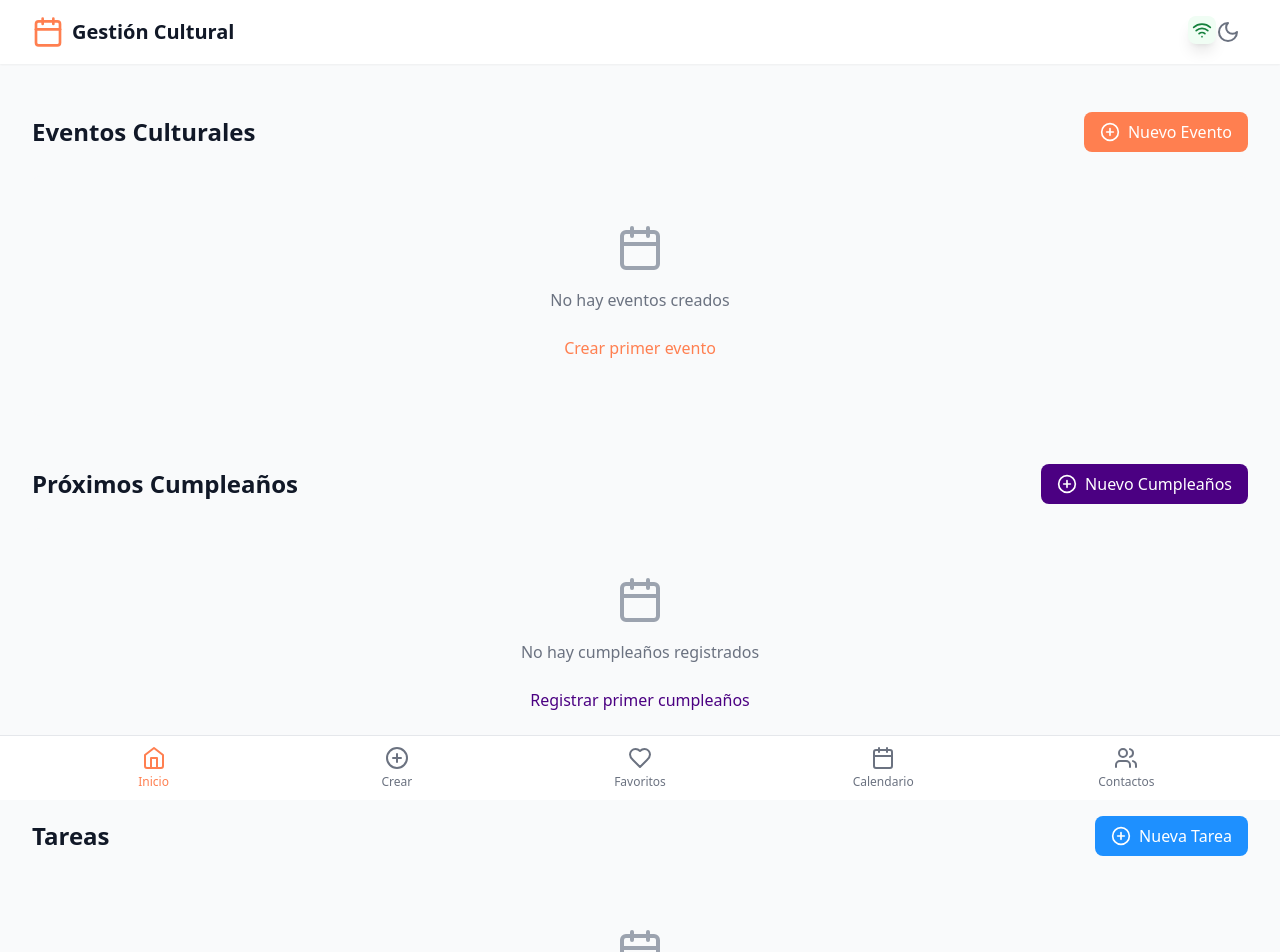
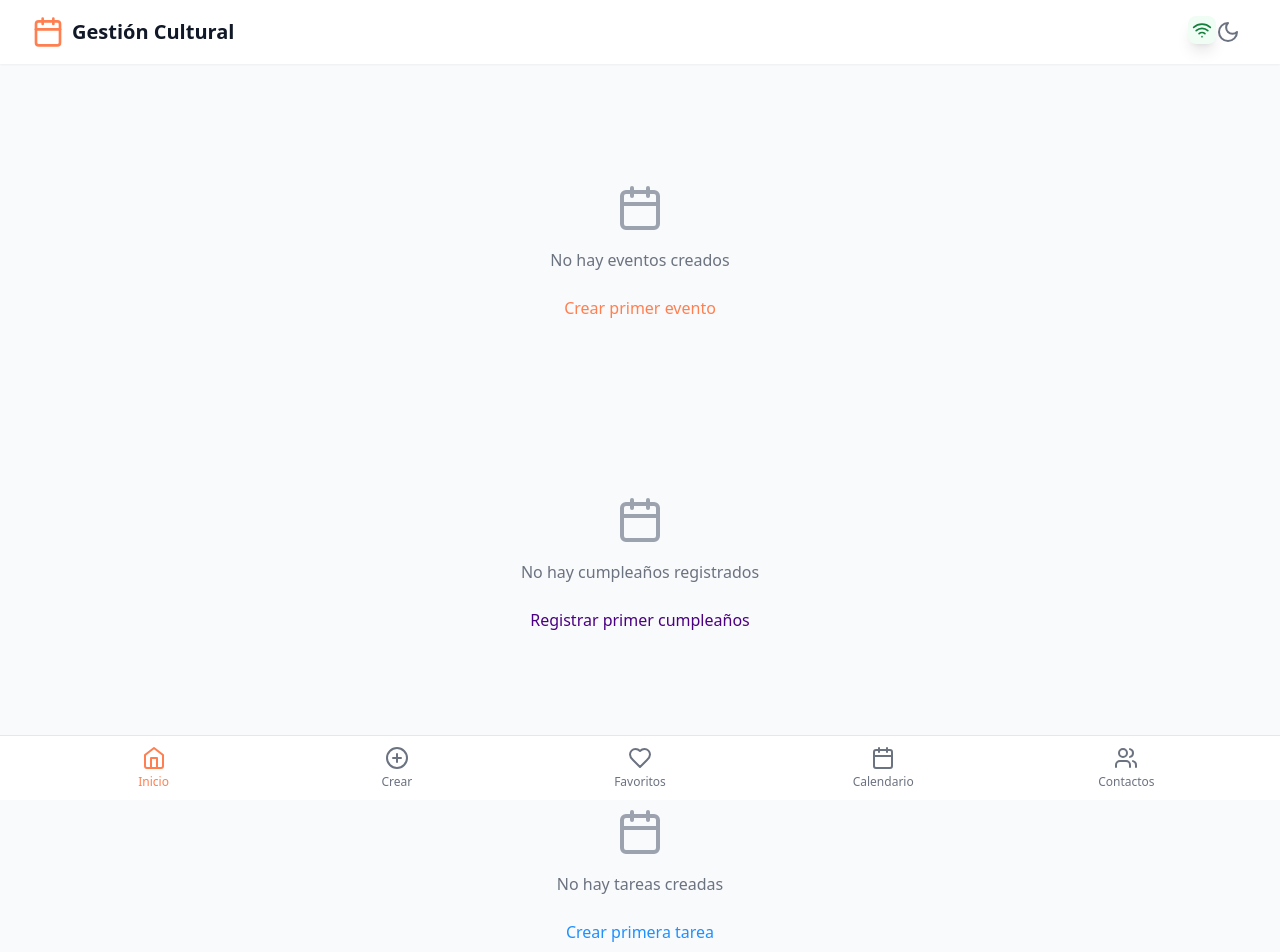
Before and after one commit to radiolibrevientosur/miagendad2, a React (Vite) app: page / in a window 1280 px wide. Shown: the top 952 px of the page. Built offline with nearby package versions, Linux system fonts and the light colour scheme.

Commit message:
Update App.tsx

```diff
--- a/src/App.tsx
+++ b/src/App.tsx
@@ -32,14 +32,6 @@ function Dashboard() {
           {/* Eventos Culturales */}
           <section>
             <div className="flex justify-between items-center mb-6">
-              <h2 className="text-2xl font-bold text-gray-900 dark:text-white">Eventos Culturales</h2>
-              <button
-                onClick={() => setEditingEvent(null)}
-                className="px-4 py-2 bg-cultural-escenicas text-white rounded-lg hover:bg-cultural-escenicas/90 transition-colors flex items-center gap-2"
-              >
-                <PlusCircle className="h-5 w-5" />
-                Nuevo Evento
-              </button>
             </div>
             {state.events.length > 0 ? (
               <div className="grid grid-cols-1 md:grid-cols-2 lg:grid-cols-3 gap-6">
@@ -68,14 +60,6 @@ function Dashboard() {
           {/* Próximos Cumpleaños */}
           <section>
             <div className="flex justify-between items-center mb-6">
-              <h2 className="text-2xl font-bold text-gray-900 dark:text-white">Próximos Cumpleaños</h2>
-              <button
-                onClick={() => {}}
-                className="px-4 py-2 bg-cultural-visuales text-white rounded-lg hover:bg-cultural-visuales/90 transition-colors flex items-center gap-2"
-              >
-                <PlusCircle className="h-5 w-5" />
-                Nuevo Cumpleaños
-              </button>
             </div>
             {state.birthdays.length > 0 ? (
               <div className="grid grid-cols-1 md:grid-cols-2 lg:grid-cols-3 gap-6">
@@ -100,14 +84,6 @@ function Dashboard() {
           {/* Tareas */}
           <section>
             <div className="flex justify-between items-center mb-6">
-              <h2 className="text-2xl font-bold text-gray-900 dark:text-white">Tareas</h2>
-              <button
-                onClick={() => {}}
-                className="px-4 py-2 bg-cultural-musicales text-white rounded-lg hover:bg-cultural-musicales/90 transition-colors flex items-center gap-2"
-              >
-                <PlusCircle className="h-5 w-5" />
-                Nueva Tarea
-              </button>
             </div>
             {state.tasks.length > 0 ? (
               <TaskCulturalKanban />
```
